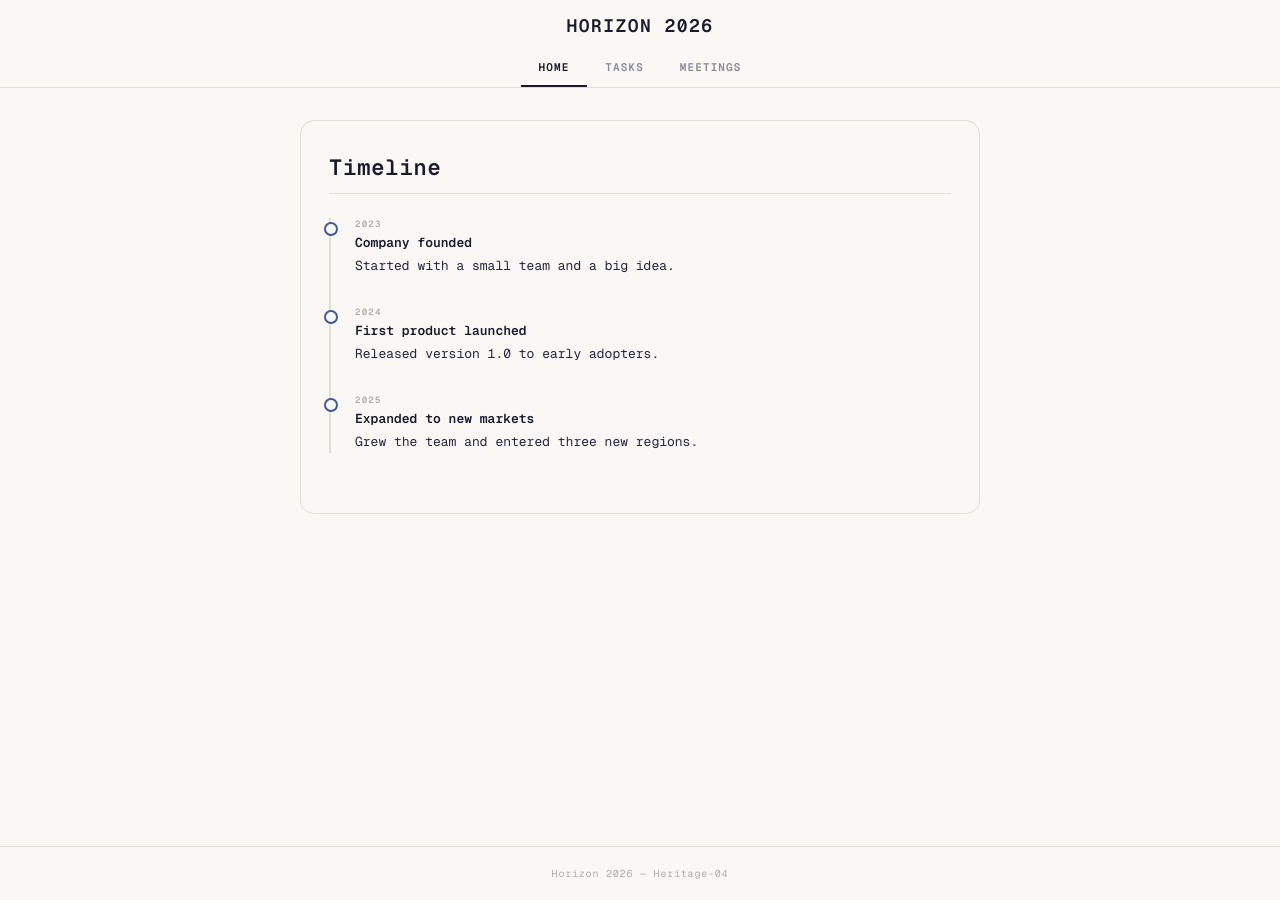
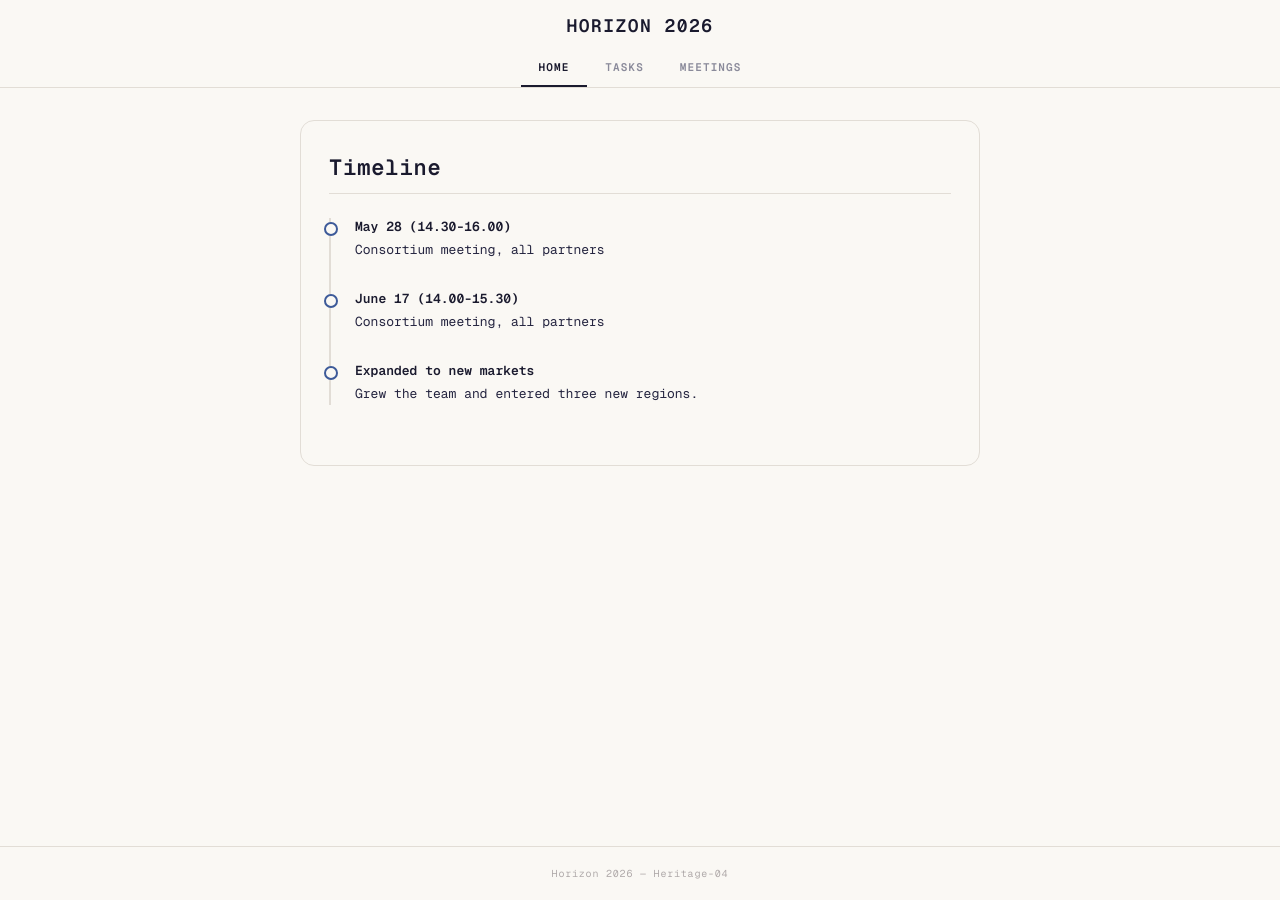
Before and after one commit to EirikSorbo/claime, a Jekyll site: the page built from index.md, in a window 1280 px wide. Built offline with Jekyll 4.4.1, drawn with Linux system fonts in a browser that asks for light colours.

Commit message:
Update index.md

```diff
--- a/index.md
+++ b/index.md
@@ -8,19 +8,16 @@ title: home
 <div class="timeline">
 
   <div class="tl-item">
-    <span class="tl-year">2023</span>
-    <span class="tl-title">Company founded</span>
-    <span class="tl-text">Started with a small team and a big idea.</span>
+    <span class="tl-title">May 28 (14.30-16.00)</span>
+    <span class="tl-text">Consortium meeting, all partners</span>
   </div>
 
   <div class="tl-item">
-    <span class="tl-year">2024</span>
-    <span class="tl-title">First product launched</span>
-    <span class="tl-text">Released version 1.0 to early adopters.</span>
+    <span class="tl-title">June 17 (14.00-15.30)</span>
+    <span class="tl-text">Consortium meeting, all partners</span>
   </div>
 
   <div class="tl-item">
-    <span class="tl-year">2025</span>
     <span class="tl-title">Expanded to new markets</span>
     <span class="tl-text">Grew the team and entered three new regions.</span>
   </div>
```
